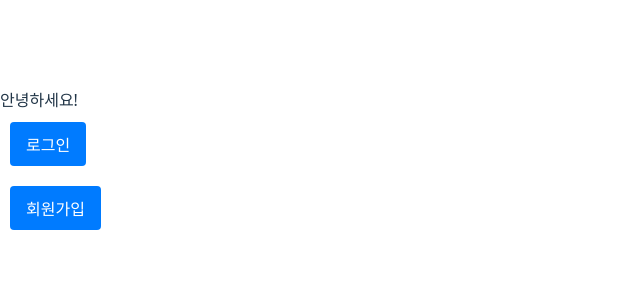
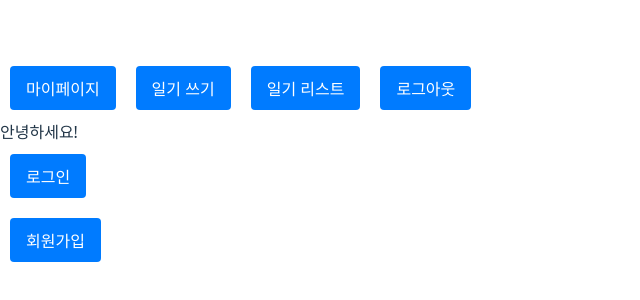
Before and after one commit to JeongeunLee2204/ElephantDiary_Frontend, a React (Vite) app: page / in a window 1280 px wide. Shown: the part 236-536 px from the top of the page, without its empty margins (0-640 px from the left). Built offline with nearby package versions, Linux system fonts and the light colour scheme.

Commit message:
navbar 추가

```diff
--- a/src/App.tsx
+++ b/src/App.tsx
@@ -5,10 +5,12 @@ import Login from "./pages/Login";
 import MyPage from "./pages/MyPage";
 import Write from "./pages/Write";
 import List from "./pages/List";
+import Navbar from "./components/navbar";
 
 function App() {
   return (
     <>
+      <Navbar></Navbar>
       <Routes>
         <Route path="/" element={<Home />} />
         <Route path="/register" element={<Register />} />
--- /dev/null
+++ b/src/components/navbar.tsx
@@ -0,0 +1,36 @@
+import React from "react";
+import Button from "./button";
+import { useNavigate } from "react-router-dom";
+import axios from "axios";
+
+const Navbar: React.FC = () => {
+  const navigate = useNavigate();
+
+  const toMypage = () => navigate("/mypage");
+  const toDiary = () => navigate("/write");
+  const toList = () => navigate("/list");
+
+  const handleLogout = () => {
+    axios
+      .post(
+        `${import.meta.env.VITE_API_BASE_URL}/logout`,
+        {},
+        { withCredentials: true }
+      )
+      .then(() => {
+        window.location.href = "/";
+      })
+      .catch((err) => console.error("로그아웃 실패", err));
+  };
+
+  return (
+    <>
+      <Button label="마이페이지" onClick={toMypage} />
+      <Button label="일기 쓰기" onClick={toDiary} />
+      <Button label="일기 리스트" onClick={toList} />
+      <Button label="로그아웃" onClick={handleLogout} />
+    </>
+  );
+};
+
+export default Navbar;
```
